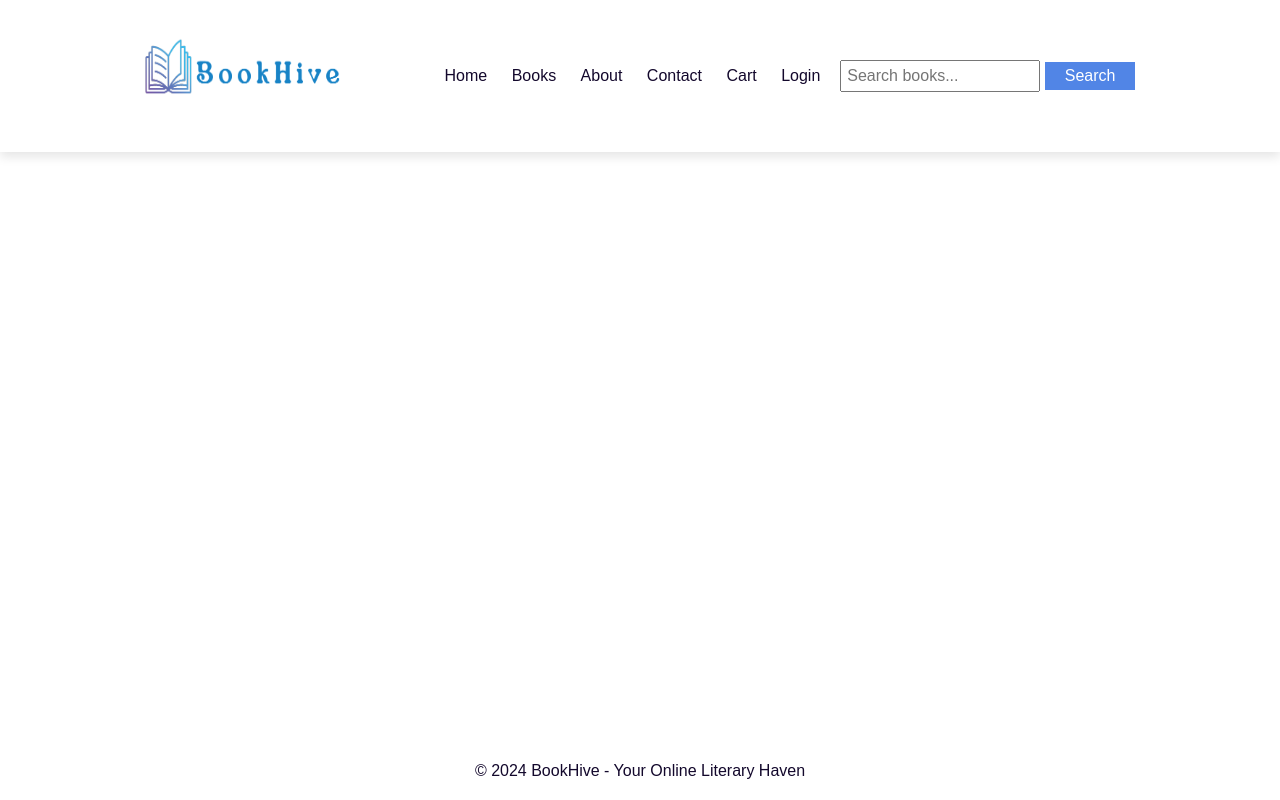
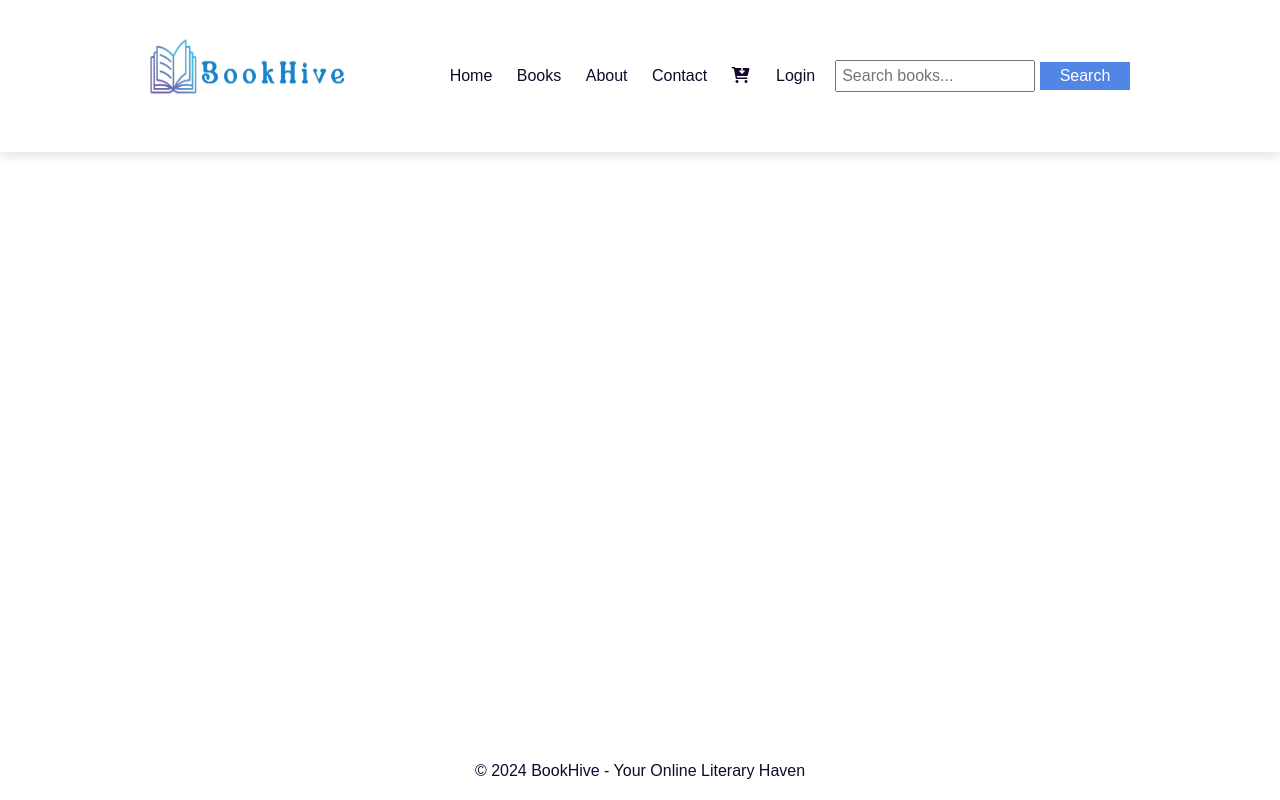
Before and after one commit to georgemayne/MVP_Project, a plain HTML site: page index.html in a window 1280 px wide. Drawn offline with Linux system fonts and the light colour scheme.

Commit message:
Amendment

```diff
--- a/index.html
+++ b/index.html
@@ -30,7 +30,7 @@
               <li><a href="books.html">Books</a></li>
               <li><a href="about.html">About</a></li>
               <li><a href="contact.html">Contact</a></li>
-              <li><a href="cart.html">Cart</a></li>
+              <li><a href="cart.html"><i class="fa  fa-cart-arrow-down"></i></a></li>
               <li><a href="login.html">Login</a></li>
             </ul>
 
--- a/style.css
+++ b/style.css
@@ -76,6 +76,9 @@
     margin-right: 20px;
   }
 
+  nav ul li i {
+    padding-right: 2px;
+  }
   nav ul li a {
     color: #13082c;
     text-decoration: none;
```
